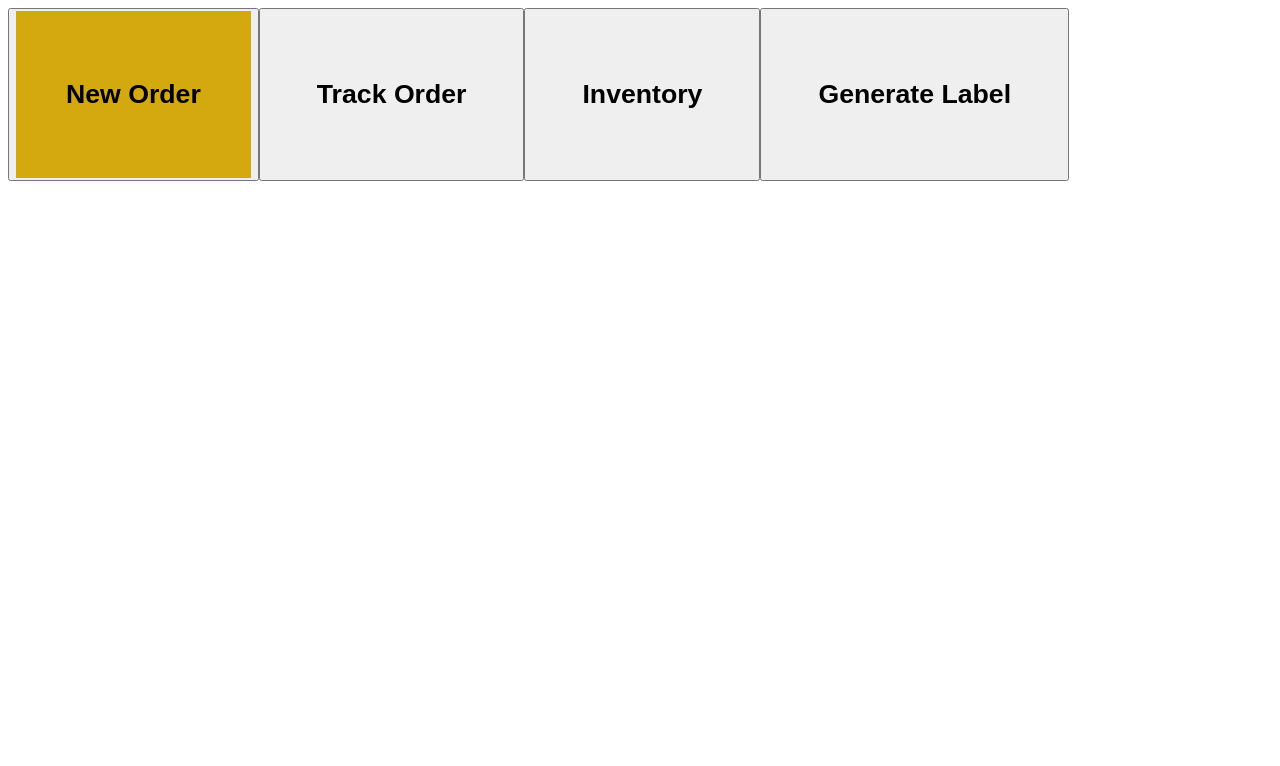
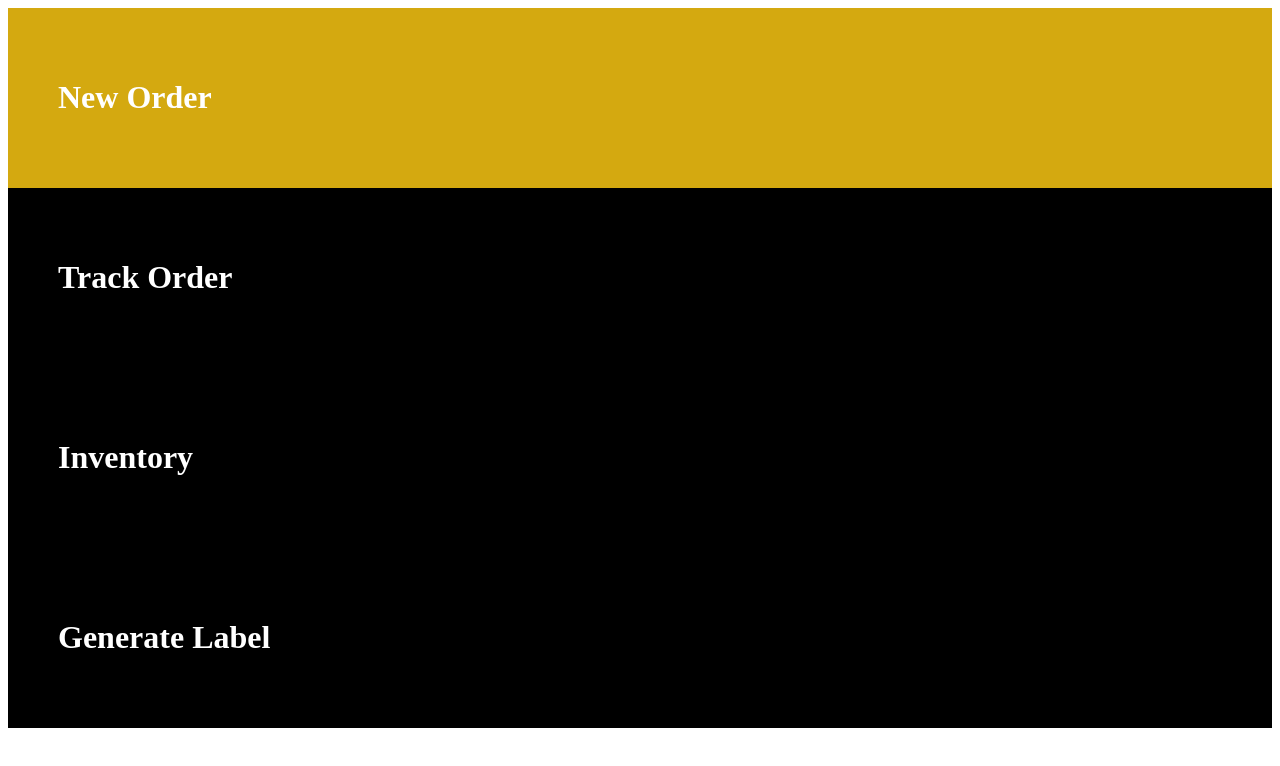
Before and after one commit to nightfury0245/inventory-management, a React (Create React App) app in the folder frontend/: page / in a window 1280 px wide. Shown: the top 766 px of the page. Built offline with nearby package versions, Linux system fonts and the light colour scheme.

Commit message:
organised tiles

```diff
--- a/frontend/src/App.js
+++ b/frontend/src/App.js
@@ -1,29 +1,26 @@
 // src/App.js
-import React from 'react';
+import React from "react";
 import "./styles/dashboard.css";
 function App() {
   return (
+    <div className="root">
       <div id="dashboard-box">
-            <button>
         <div class="new-order item">
           <h1>New Order</h1>
         </div>
-            </button>
-            <button>
+
         <div class="track-order item">
           <h1>Track Order</h1>
         </div>
-            </button>
-            <button>
+
         <div class="inventory item">
           <h1>Inventory</h1>
         </div>
-            </button>
-            <button>
+
         <div class="generate-label item">
           <h1>Generate Label</h1>
         </div>
-            </button>
+      </div>
     </div>
   );
 }
--- a/frontend/src/index.js
+++ b/frontend/src/index.js
@@ -2,6 +2,7 @@
 import React from 'react';
 import ReactDOM from 'react-dom';
 import App from './App';
+import "./styles/dashboard.css"
 
 ReactDOM.render(
     <React.StrictMode>
--- a/frontend/src/styles/dashboard.css
+++ b/frontend/src/styles/dashboard.css
@@ -1,13 +1,22 @@
 
 .dashboard-box{
     background-color : #000000;
-    color: #FFFFFF;
-    padding : 10px;
+    color: #179b1b;
+    /* padding : 10px; */
     width : 500px;
     height : 300px;
-    display: grid;
-    grid-template-columns: repeat(auto-fit, minmax(200px, 1fr)); /* Responsive grid with minimum column width of 200px */
-    gap: 10px;
+    display:flex;
+    justify-content: center;
+    align-items: center;
+    margin: 0px;
+    border: 0px;
+}
+
+.root{
+    background-color: #000000;
+    color: #ffffff;
+    height: 100%;
+    width: 100%;
 }
 
 .item{
```
Lines whose indentation alone changed are shown as unchanged.
